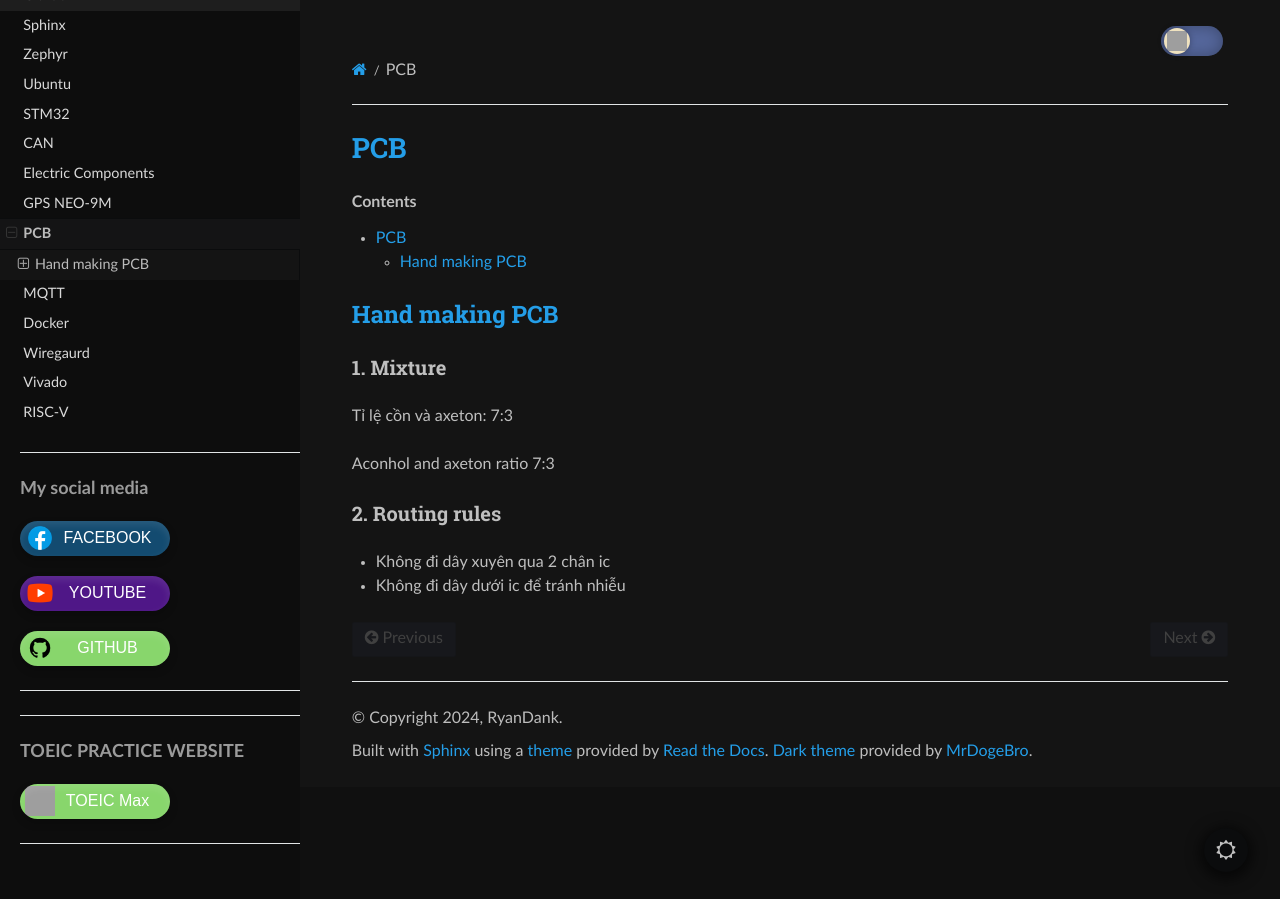
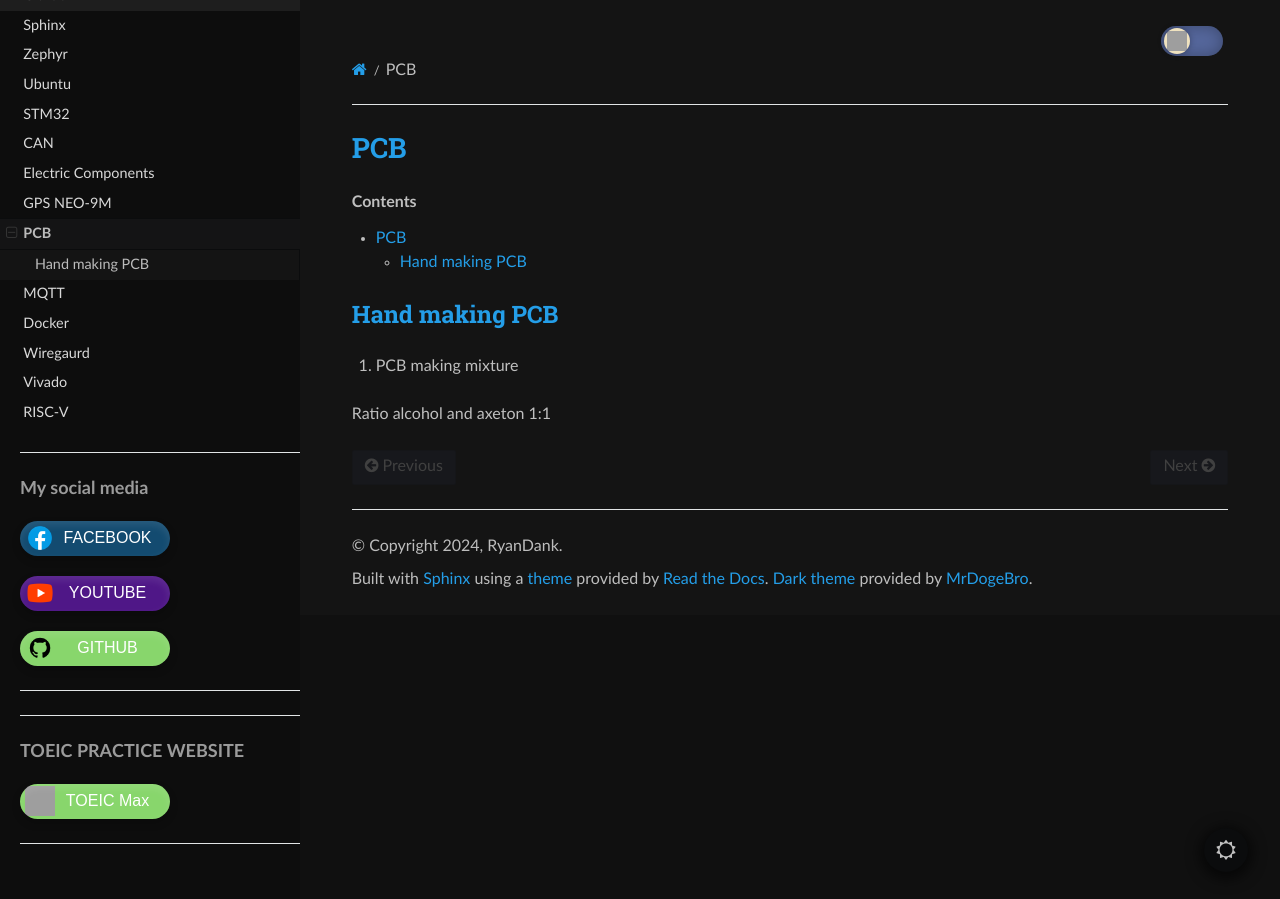
Before and after one commit to ryanjtr/MyDocs, a Sphinx documentation site: the page built from docs/source/Contents/pcb.rst, in a window 1280 px wide. Built offline with Sphinx 7.4.7 and the Read the Docs theme 2.0.0, drawn with Linux system fonts in a browser that asks for light colours; grey boxes are pictures that could not be loaded.

Commit message:
change ratio alcohol and axeton

```diff
--- a/docs/source/Contents/pcb.rst
+++ b/docs/source/Contents/pcb.rst
@@ -7,15 +7,6 @@ PCB
 Hand making PCB
 -----------------
 
-1. Mixture
-~~~~~~~~~~~~~~~~~~~~~~~~~~~
+#. PCB making mixture
 
-Tỉ lệ cồn và axeton: 7:3
-
-Aconhol and axeton ratio 7:3
-
-2. Routing rules
-~~~~~~~~~~~~~~~~~~~
-
-* Không đi dây xuyên qua 2 chân ic
-* Không đi dây dưới ic để tránh nhiễu
+Ratio alcohol and axeton 1:1
```
